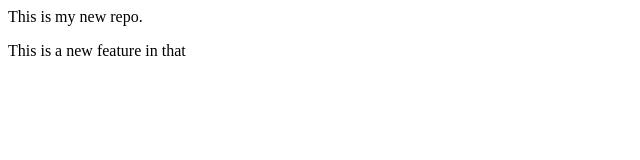
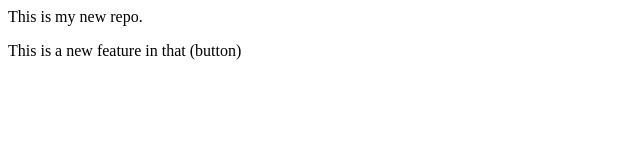
Before and after one commit to Ritesh09github/Localrepo, a plain HTML site: page index.html in a window 1280 px wide. Shown: the full height of the page, 0-640 px from the left. Drawn offline with Linux system fonts and the light colour scheme.

Commit message:
new button add

```diff
--- a/index.html
+++ b/index.html
@@ -1,2 +1,2 @@
 <p>This is my new repo.</p>
-<p>This is a new feature in that</p>
+<p>This is a new feature in that (button)</p>
```
